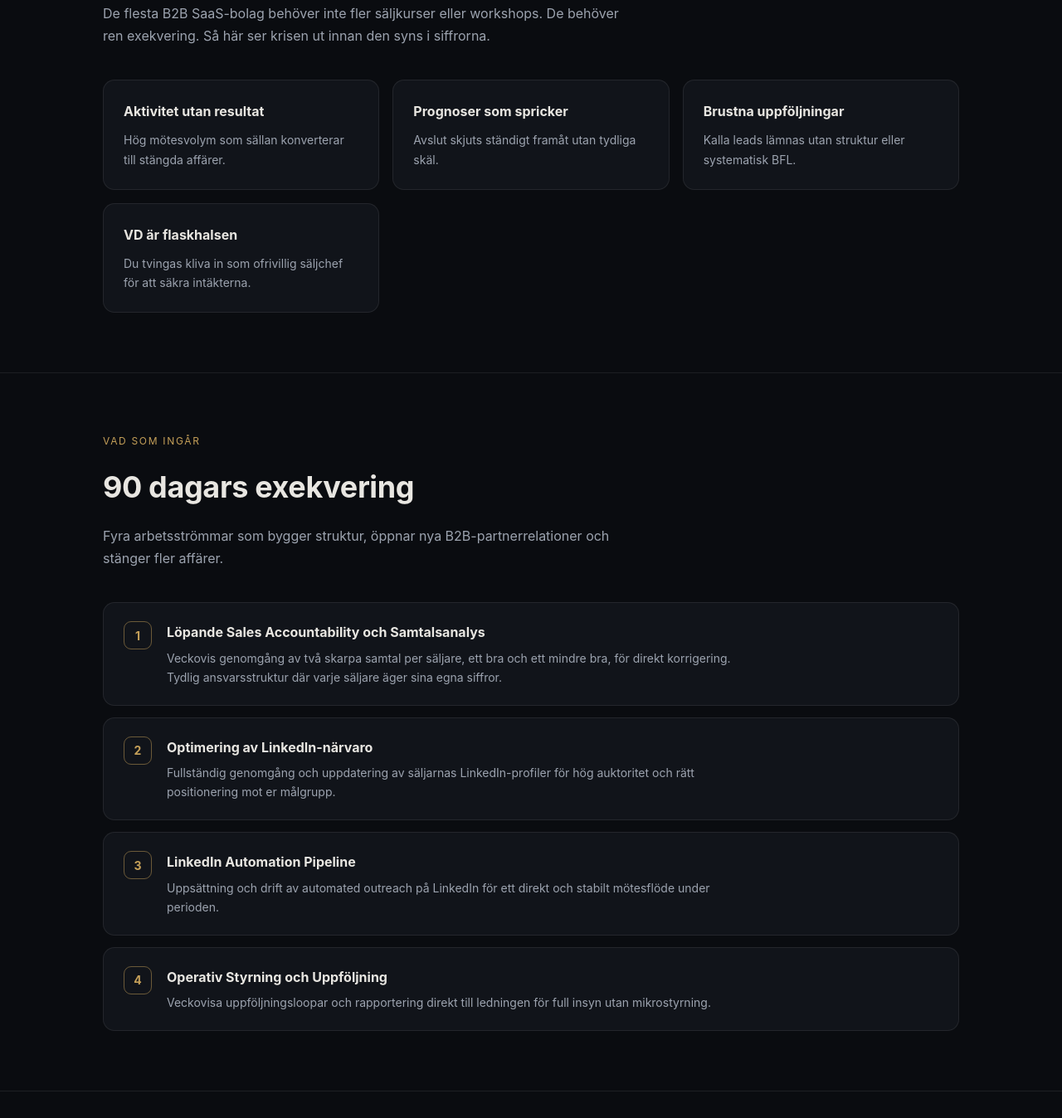
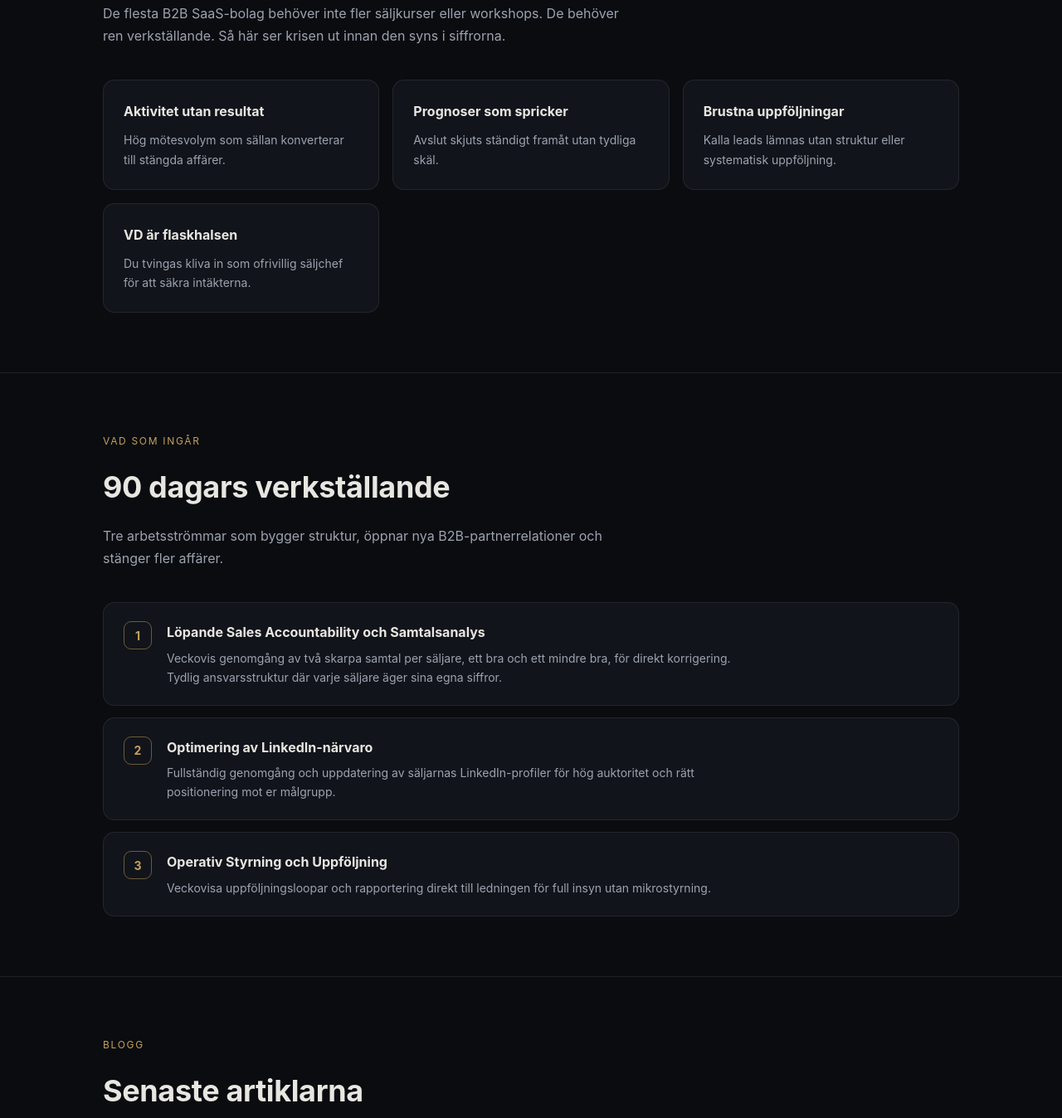
Before and after one commit to Hylten/Sales-Accountability, a plain HTML site: page index.html in a window 1280 px wide. Shown: the part 836-2184 px from the top of the page at 83% size. Drawn offline with Linux system fonts and the light colour scheme.

Commit message:
Copy-fix: verkställande, BFL bort, LinkedIn-bonus bort från landing, CTA kortad

```diff
--- a/index.html
+++ b/index.html
@@ -3,8 +3,8 @@
 <head>
 <meta charset="utf-8">
 <meta name="viewport" content="width=device-width, initial-scale=1">
-<title>Sales Accountability | 90 dagars exekvering och säljdisciplin för B2B SaaS</title>
-<meta name="description" content="Bygg en verkställande ansvarskultur i säljteamet utan att mikrostyra. 90-dagarsmandat med samtalsanalys, binär KPI-uppföljning och LinkedIn-automation för B2B SaaS-grundare.">
+<title>Sales Accountability | 90 dagars verkställande och säljdisciplin för B2B SaaS</title>
+<meta name="description" content="Bygg en verkställande ansvarskultur i säljteamet utan att mikrostyra. 90-dagarsmandat med samtalsanalys, binär KPI-uppföljning och operativ styrning för B2B SaaS-grundare.">
 <link rel="stylesheet" href="/Sales-Accountability/assets/style.css">
 <link rel="canonical" href="https://hylten.github.io/Sales-Accountability/">
 </head>
@@ -38,7 +38,7 @@
   <div class="container">
     <div class="kicker">Problemet</div>
     <h2 class="sec">Tyst kris i säljavdelningen</h2>
-    <p class="sec-intro">De flesta B2B SaaS-bolag behöver inte fler säljkurser eller workshops. De behöver ren exekvering. Så här ser krisen ut innan den syns i siffrorna.</p>
+    <p class="sec-intro">De flesta B2B SaaS-bolag behöver inte fler säljkurser eller workshops. De behöver ren verkställande. Så här ser krisen ut innan den syns i siffrorna.</p>
     <div class="grid">
       <div class="card">
         <h3>Aktivitet utan resultat</h3>
@@ -50,7 +50,7 @@
       </div>
       <div class="card">
         <h3>Brustna uppföljningar</h3>
-        <p>Kalla leads lämnas utan struktur eller systematisk BFL.</p>
+        <p>Kalla leads lämnas utan struktur eller systematisk uppföljning.</p>
       </div>
       <div class="card">
         <h3>VD är flaskhalsen</h3>
@@ -63,8 +63,8 @@
 <section class="block" id="ingar">
   <div class="container">
     <div class="kicker">Vad som ingår</div>
-    <h2 class="sec">90 dagars exekvering</h2>
-    <p class="sec-intro">Fyra arbetsströmmar som bygger struktur, öppnar nya B2B-partnerrelationer och stänger fler affärer.</p>
+    <h2 class="sec">90 dagars verkställande</h2>
+    <p class="sec-intro">Tre arbetsströmmar som bygger struktur, öppnar nya B2B-partnerrelationer och stänger fler affärer.</p>
     <div class="offers">
       <div class="offer">
         <div class="offer-num">1</div>
@@ -82,13 +82,6 @@
       </div>
       <div class="offer">
         <div class="offer-num">3</div>
-        <div>
-          <h3>LinkedIn Automation Pipeline</h3>
-          <p>Uppsättning och drift av automated outreach på LinkedIn för ett direkt och stabilt mötesflöde under perioden.</p>
-        </div>
-      </div>
-      <div class="offer">
-        <div class="offer-num">4</div>
         <div>
           <h3>Operativ Styrning och Uppföljning</h3>
           <p>Veckovisa uppföljningsloopar och rapportering direkt till ledningen för full insyn utan mikrostyrning.</p>
@@ -110,7 +103,7 @@
   <div class="container">
     <div class="cta-block">
       <h2>Nästa steg</h2>
-      <p>Svara i chatten för att boka ett 5-minuters kvalificeringssamtal. Där avgör vi om det finns en matchning innan pris eller detaljer tas upp.</p>
+      <p>Svara i chatten för att boka ett 5-minuters kvalificeringssamtal.</p>
       <a class="btn" href="mailto:?subject=Sales%20Accountability%20kvalificeringssamtal">Boka 5-minuterssamtal</a>
       <div class="signature"><strong>Jonas Hyltén</strong> · Managing Partner · Sales Accountability</div>
     </div>
```
Also changed, not shown: blog/dina-affarer-dor-i-uppfoljningen.html (+2 -2 lines), 1 other file.
